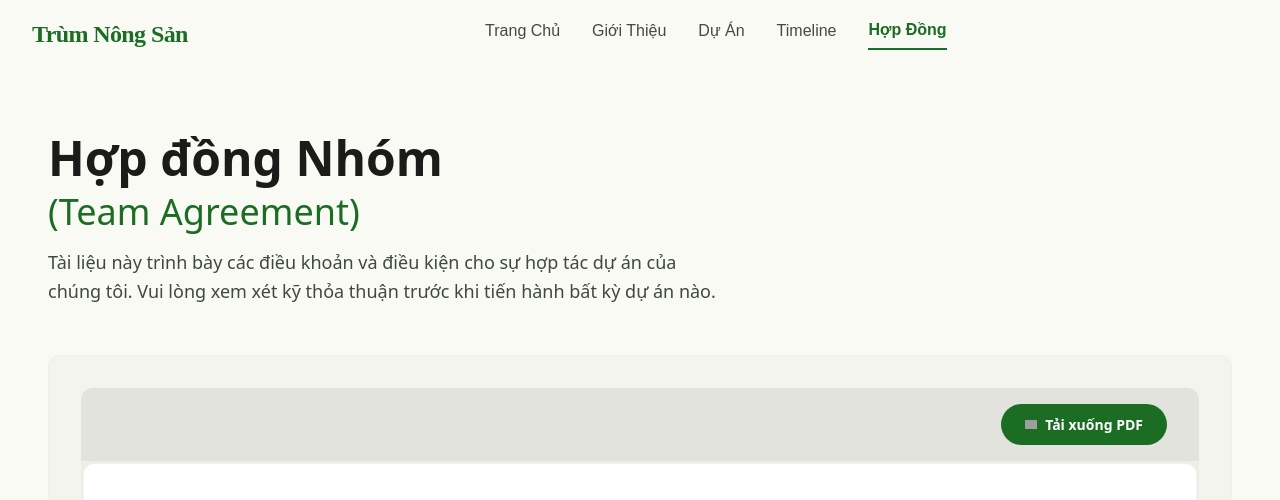
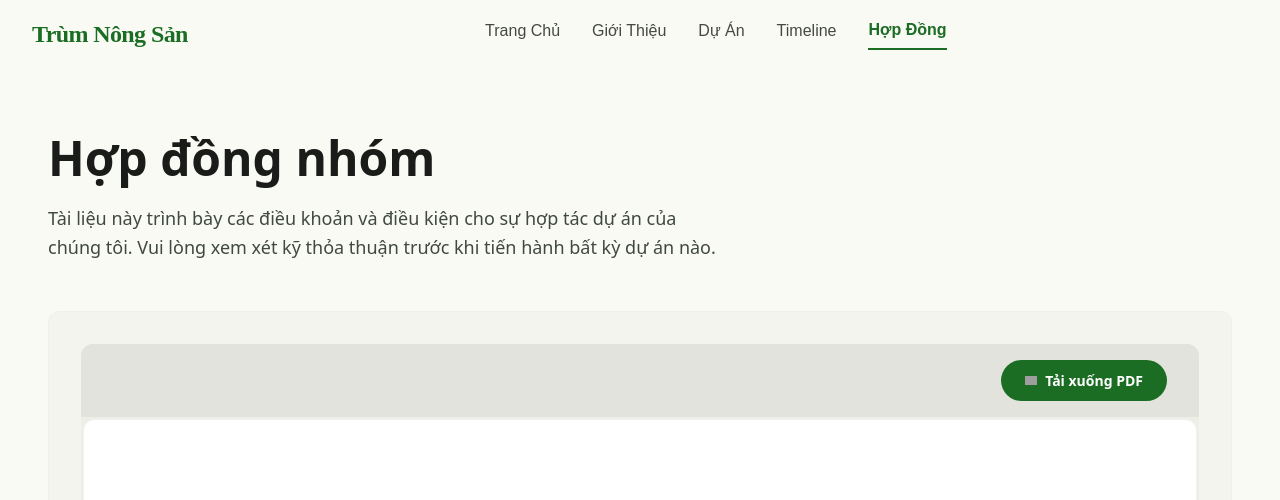
Before and after one commit to Yuu2006/IS208-Gioi-thieu-nhom-quan-ly-du-an-CNTT, a Next.js app: page /hop-dong-nhom in a window 1280 px wide. Shown: the top 500 px of the page. Built offline with nearby package versions, Linux system fonts and the light colour scheme; grey boxes are pictures that could not be loaded.

Commit message:
perf: hop dong nhom

```diff
--- a/src/app/hop-dong-nhom/page.tsx
+++ b/src/app/hop-dong-nhom/page.tsx
@@ -27,11 +27,8 @@ export default function HopDongNhomPage() {
           <section className="grid grid-cols-1 lg:grid-cols-12 gap-[48px] items-start">
             <div className="lg:col-span-8">
               <h1 className="font-black text-[#1a1c19] text-[48px] leading-[60px]">
-                Hợp đồng Nhóm
+                Hợp đồng nhóm
               </h1>
-              <div className="font-medium text-[#1b6d24] text-[36px] leading-[40px] mt-[4px]">
-                (Team Agreement)
-              </div>
               <p className="mt-[16px] text-[#3f4a3c] text-[18px] leading-[29.25px] max-w-[672px]">
                 Tài liệu này trình bày các điều khoản và điều kiện cho sự hợp tác dự án của chúng tôi. Vui lòng xem xét kỹ thỏa thuận trước khi tiến hành bất kỳ dự án nào.
               </p>
```
